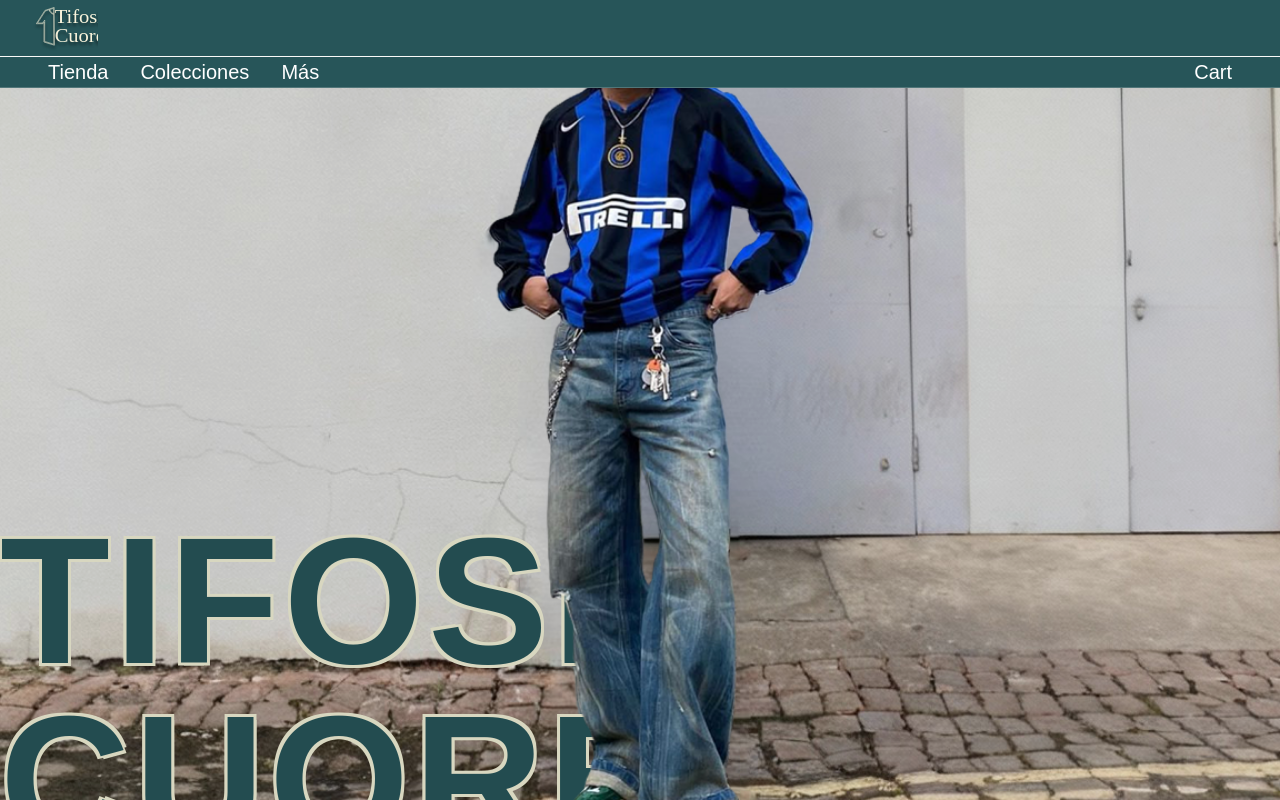
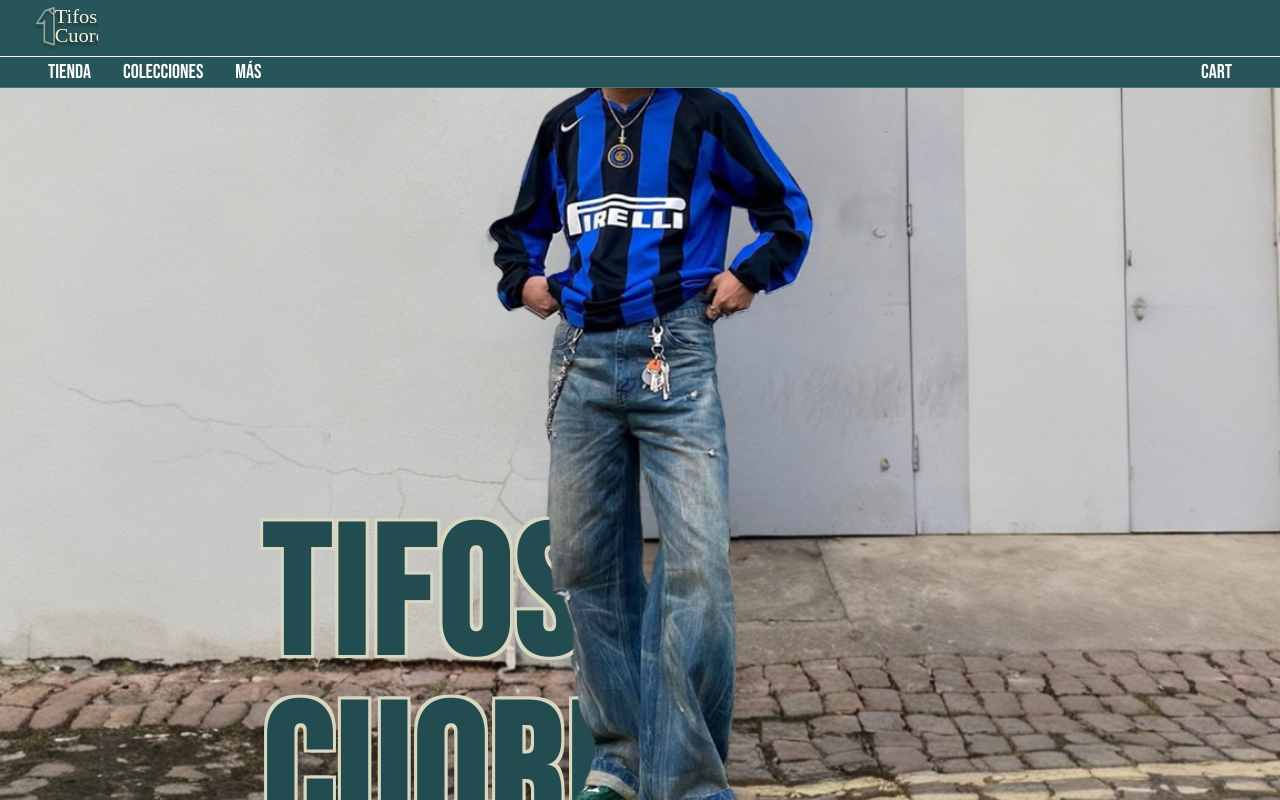
Before and after one commit to bauticalvo/tifosi-cuore-web, a React (Vite) app: page / in a window 1280 px wide. Shown: the top 800 px of the page. Built offline with nearby package versions, Linux system fonts and the light colour scheme; no server answers.

Commit message:
fix: index font

```diff
--- a/src/index.css
+++ b/src/index.css
@@ -1,5 +1,5 @@
+@import url('https://fonts.googleapis.com/css2?family=Bebas+Neue&display=swap');
 @import "tailwindcss";
-@import url('https://fonts.googleapis.com/css2?family=Bebas+Neue&display=swap');
 
 @theme{
   --font-primary: 'Bebas Neue', sans-serif;
```
